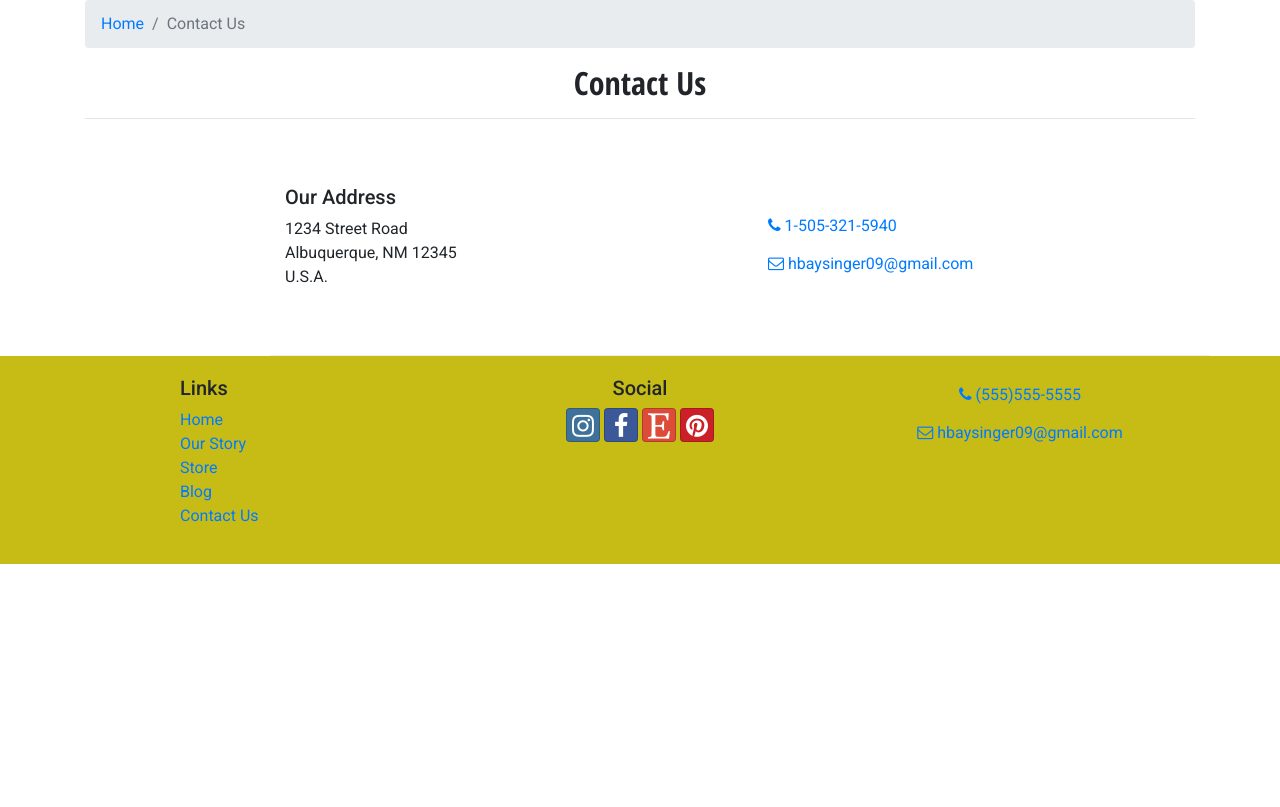
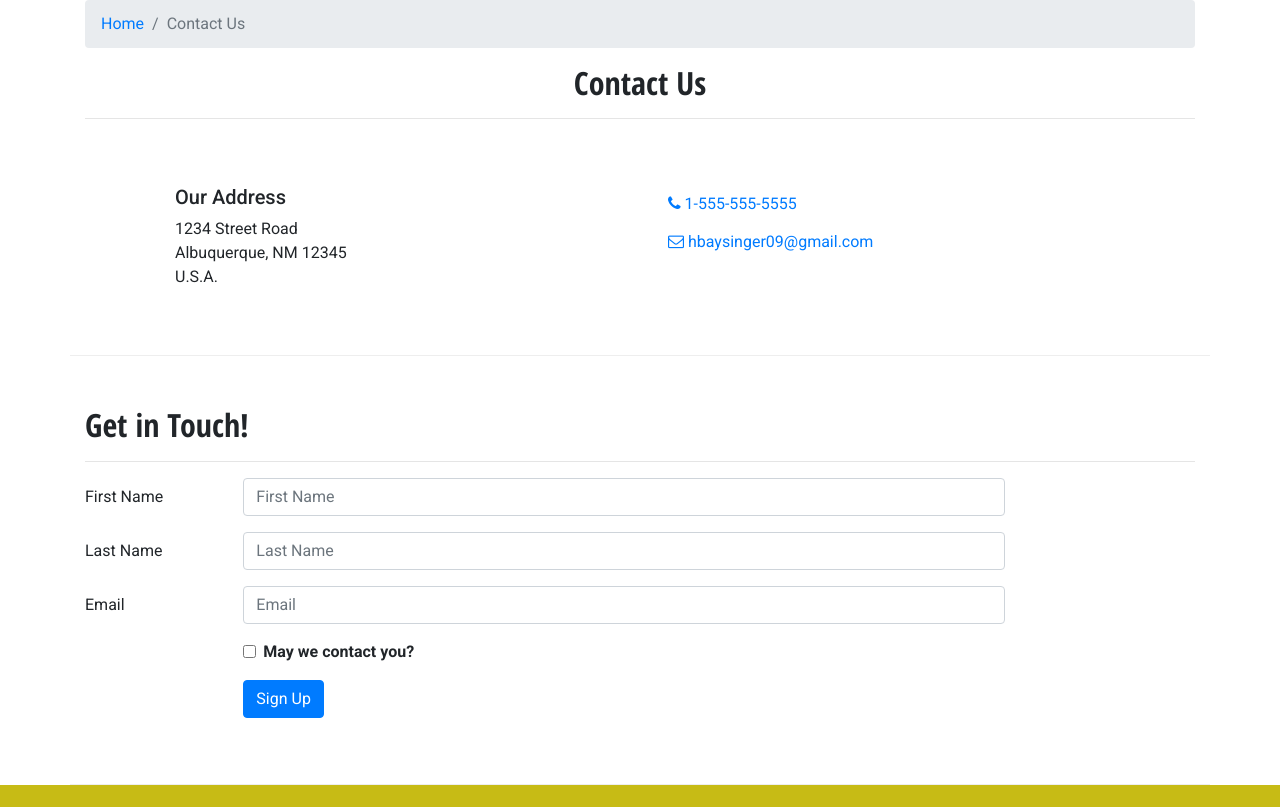
Before and after one commit to nico-nikolai/fat-betty-knits, a React (Create React App) app: page /contact in a window 1280 px wide. Shown: the part 372-1179 px from the top of the page. Before the commit the page ends 936 px from the top, so only its background shows below. Built offline with nearby package versions, Linux system fonts and the light colour scheme.

Commit message:
Added Controlled Forms

```diff
--- a/src/components/BlogInfo.js
+++ b/src/components/BlogInfo.js
@@ -6,7 +6,7 @@
     function RenderBlog({blog}) {
         console.log(blog)
         return (
-            <div className="col-sm m-1">
+            <div className="col-sm-4">
                 <Card>
                     <CardImg top src={"/" + blog.image} alt={blog.name} />
                     <CardBody>
--- a/src/components/Contact.js
+++ b/src/components/Contact.js
@@ -1,14 +1,54 @@
-import React from 'react';
-import { Breadcrumb, BreadcrumbItem } from 'reactstrap';
-import { Link } from 'react-router-dom';
+import React, { Component } from "react";
+import {
+  Breadcrumb,
+  BreadcrumbItem,
+  Button,
+  Form,
+  FormGroup,
+  Label,
+  Input,
+  Col,
+} from "reactstrap";
+import { Link } from "react-router-dom";
 
-function Contact(props) {
+class Contact extends Component {
+  constructor(props) {
+    super(props);
+
+    this.state = {
+      firstName: "",
+      lastName: "",
+      email: "",
+      agree: false
+    };
+
+    this.handleInputChange = this.handleInputChange.bind(this);
+    this.handleSubmit = this.handleSubmit.bind(this);
+  }
+
+  handleInputChange(event) {
+    const target = event.target;
+    const name = target.name;
+    const value = target.type === "checkbox" ? target.checked : target.value;
+
+    this.setState({
+      [name]: value,
+    });
+  }
+
+  handleSubmit(event) {
+    console.log("Current state is: " + JSON.stringify(this.state));
+    event.preventDefault();
+  }
+  render() {
     return (
       <div className="container">
         <div className="row">
           <div className="col">
             <Breadcrumb>
-                        <BreadcrumbItem><Link to="/home">Home</Link></BreadcrumbItem>
+              <BreadcrumbItem>
+                <Link to="/home">Home</Link>
+              </BreadcrumbItem>
               <BreadcrumbItem active>Contact Us</BreadcrumbItem>
             </Breadcrumb>
             <h2 className="d-flex justify-content-center">Contact Us</h2>
@@ -16,22 +56,111 @@
           </div>
         </div>
 
-            <div className="row row-content align-items-center offset-2">
+        <div className="row row-content">
           <div className="col-sm-6">
-                    <h5>Our Address</h5>
-                    <address>
-                        1234 Street Road<br />
-                        Albuquerque, NM 12345<br />
+            <h5 className="offset-2">Our Address</h5>
+            <address className="offset-2">
+              1234 Street Road
+              <br />
+              Albuquerque, NM 12345
+              <br />
               U.S.A.
             </address>
           </div>
-                <div className="col">
-                    <a role="button" className="btn btn-link" href="tel:+15053215940"><i className="fa fa-phone" /> 1-505-321-5940</a><br />
-                    <a role="button" className="btn btn-link" href="mailto:hbaysinger09@gmail.com"><i className="fa fa-envelope-o" /> hbaysinger09@gmail.com</a>
+          <div className="col-sm">
+            <a role="button" className="btn btn-link" href="tel:+15555555555">
+              <i className="fa fa-phone" /> 1-555-555-5555
+            </a>
+            <br />
+            <a
+              role="button"
+              className="btn btn-link"
+              href="mailto:hbaysinger09@gmail.com"
+            >
+              <i className="fa fa-envelope-o" /> hbaysinger09@gmail.com
+            </a>
+          </div>
+        </div>
+        <div className="row row-content">
+          <div className="col-12">
+            <h2>Get in Touch!</h2>
+            <hr />
+          </div>
+          <div className="col-md-10">
+            <Form onSubmit={this.handleSubmit}>
+              <FormGroup row>
+                <Label htmlFor="firstName" md={2}>
+                  First Name
+                </Label>
+                <Col md={10}>
+                  <Input
+                    type="text"
+                    id="firstName"
+                    name="firstName"
+                    placeholder="First Name"
+                    value={this.state.firstName}
+                    onChange={this.handleInputChange}
+                  />
+                </Col>
+              </FormGroup>
+              <FormGroup row>
+                <Label htmlFor="lastName" md={2}>
+                  Last Name
+                </Label>
+                <Col md={10}>
+                  <Input
+                    type="text"
+                    id="lastName"
+                    name="lastName"
+                    placeholder="Last Name"
+                    value={this.state.lastName}
+                    onChange={this.handleInputChange}
+                  />
+                </Col>
+              </FormGroup>
+              <FormGroup row>
+                <Label htmlFor="email" md={2}>
+                  Email
+                </Label>
+                <Col md={10}>
+                  <Input
+                    type="email"
+                    id="email"
+                    name="email"
+                    placeholder="Email"
+                    value={this.state.email}
+                    onChange={this.handleInputChange}
+                  />
+                </Col>
+              </FormGroup>
+              <FormGroup row>
+                <Col md={{ size: 4, offset: 2 }}>
+                  <FormGroup check>
+                    <Label check>
+                      <Input
+                        type="checkbox"
+                        name="agree"
+                        checked={this.state.agree}
+                        onChange={this.handleInputChange}
+                      />{" "}
+                      <strong>May we contact you?</strong>
+                    </Label>
+                  </FormGroup>
+                </Col>
+              </FormGroup>
+              <FormGroup row>
+                <Col md={{ size: 10, offset: 2 }}>
+                  <Button type="submit" color="primary">
+                    Sign Up
+                  </Button>
+                </Col>
+              </FormGroup>
+            </Form>
           </div>
         </div>
       </div>
     );
   }
+}
 
 export default Contact;
--- a/src/components/StoreItem.js
+++ b/src/components/StoreItem.js
@@ -1,11 +1,105 @@
-import React from 'react';
-import { Breadcrumb, BreadcrumbItem, Button, Card, CardImg, CardBody, CardText } from 'reactstrap';
+import React, { Component } from 'react';
+import { Breadcrumb, BreadcrumbItem, Button, Card, CardImg, CardBody, CardText, Form, FormGroup, Label, Input, Col } from 'reactstrap';
 import { Link } from 'react-router-dom';
+
+class PostReview extends Component {
+    constructor(props) {
+        super(props);
+
+        this.state = {
+            firstName: '',
+            lastName: '',
+            email: '',
+            agree: false,
+            review: ''
+        };
+
+        this.handleInputChange = this.handleInputChange.bind(this);
+        this.handleSubmit = this.handleSubmit.bind(this);
+    }
+
+    handleInputChange(event) {
+        const target = event.target;
+        const name = target.name;
+        const value = target.type === 'checkbox' ? target.checked : target.value;
+
+        this.setState({
+            [name]: value
+        });
+    }
+
+    handleSubmit(event) {
+        console.log('Current state is: ' + JSON.stringify(this.state));
+
+        event.preventDefault();
+    }
+
+    render() {
+        return (
+            <div className="container">
+                <div className="row row-content">
+                    <div className="col-12">
+                        <h2>Leave a Review</h2>
+                        <hr />
+                    </div>
+                    <div className="col-md-10">
+                        <Form onSubmit={this.handleSubmit}>
+                            <FormGroup row>
+                                <Label htmlFor="firstName" md={2}>First Name</Label>
+                                <Col md={10}>
+                                    <Input type="text" id="firstName" name="firstName" placeholder="First Name" value={this.state.firstName} onChange={this.handleInputChange} />
+                                </Col>
+                            </FormGroup>
+                            <FormGroup row>
+                                <Label htmlFor="lastName" md={2}>Last Name</Label>
+                                <Col md={10}>
+                                    <Input type="text" id="lastName" name="lastName" placeholder="Last Name" value={this.state.lastName} onChange={this.handleInputChange} />
+                                </Col>
+                            </FormGroup>
+                            <FormGroup row>
+                                <Label htmlFor="email" md={2}>Email</Label>
+                                <Col md={10}>
+                                    <Input type="text" id="email" name="email" placeholder="Email" value={this.state.email} onChange={this.handleInputChange} />
+                                </Col>
+                            </FormGroup>
+                            <FormGroup row>
+                                <Col md={{ size: 4, offset: 2 }}>
+                                    <FormGroup check>
+                                        <Label check>
+                                            <Input type="checkbox" name="agree" checked={this.state.agree} onChange={this.handleInputChange} />
+                                            {' '}
+                                            <strong>Agree to Contact From Us</strong>
+                                        </Label>
+                                    </FormGroup>
+                                </Col>
+                            </FormGroup>
+                            <FormGroup row>
+                                <Label htmlFor="review" md={2}>Your Review</Label>
+                                <Col md={10}>
+                                    <Input type="textarea" id="review" name="review" rows="10" value={this.state.review} onChange={this.handleInputChange}>
+                                    </Input>
+                                </Col>
+                            </FormGroup>
+                            <FormGroup row>
+                                <Col md={{ size: 10, offset: 2 }}>
+                                    <Button type="submit" color="primary">
+                                        Post Review
+                                    </Button>
+                                </Col>
+                            </FormGroup>
+
+                        </Form>
+                    </div>
+                </div>
+            </div>
+        )
+    }
+}
 
 function RenderItem({item}) {
     console.log(item)
     return (
-        <div className="col-sm m-1">
+        <div className="col-sm-6 m-1">
             <Card>
                 <CardImg top src={"/" + item.image} alt={item.name} />
                 <CardBody>
@@ -20,7 +114,7 @@
 function RenderDescription({description}) {
     console.log(description)
     return (
-        <div className="col">
+        <div className="col-sm">
             {description.text}
             <br />
             <br />
@@ -55,6 +149,7 @@
                 <div className="row">
                     <RenderItem item={item}/>
                     <RenderDescription description={description}/>
+                    <PostReview />
                 </div>
             </div>
         )
```
Also changed, not shown: 1 other file (tests, documents, lock files or other folders). Lines whose indentation alone changed are shown as unchanged.
